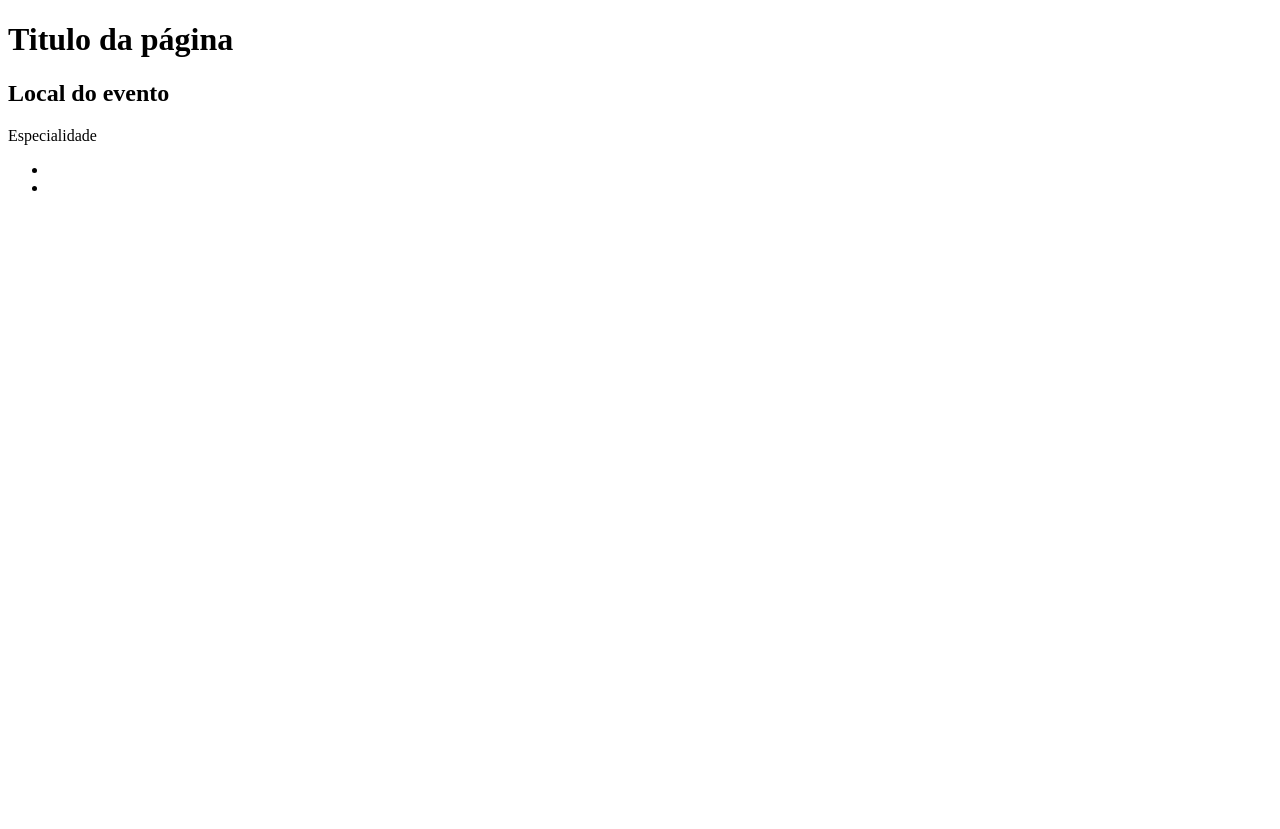
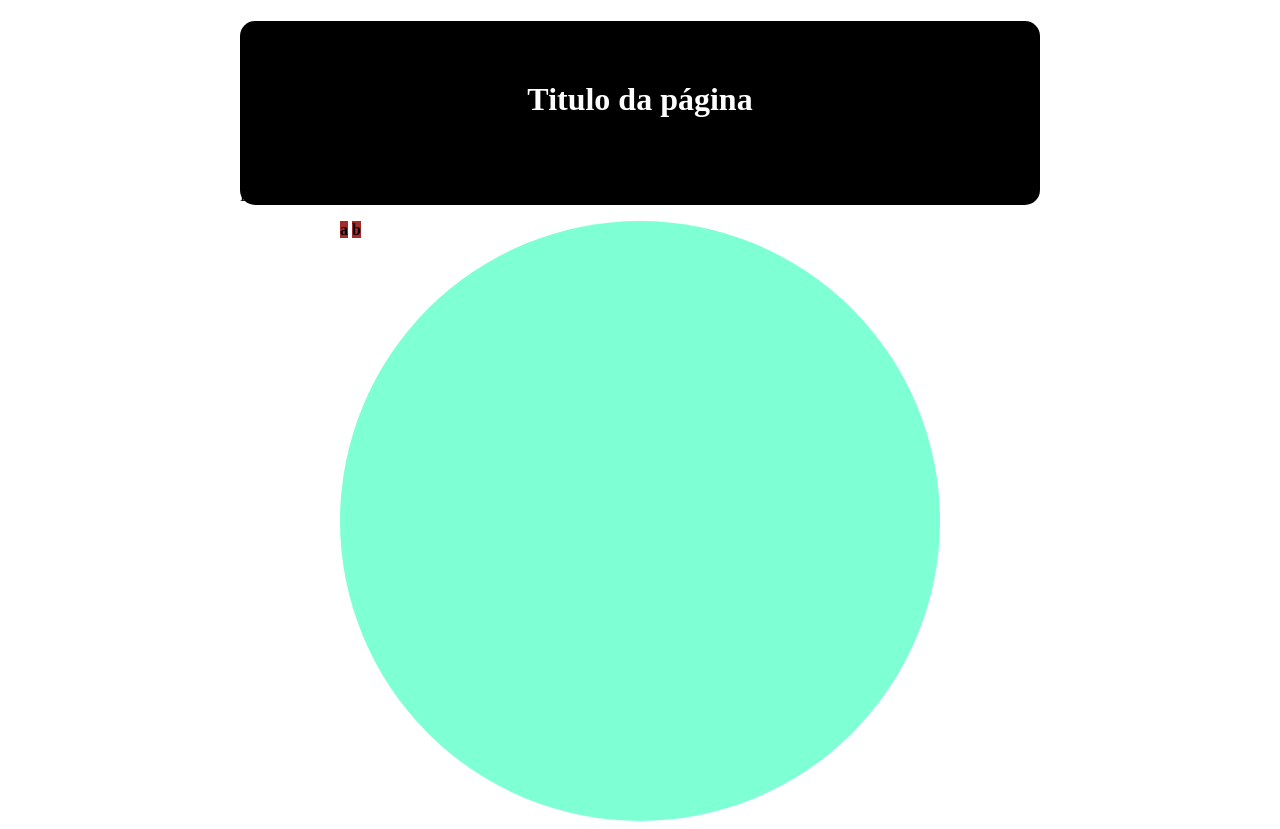
Before and after one commit to ProgCaetano/Caixas-, a plain HTML site: page index.html in a window 1280 px wide. Before the commit the page ends 800 px from the top, so only its background shows below. Drawn offline with Linux system fonts and the light colour scheme.

Commit message:
tentando por quadrados

```diff
--- a/index.html
+++ b/index.html
@@ -15,10 +15,8 @@
     </header>
 
     <main>
-        <ul>
-            <li></li>
-            <li></li>
-        </ul>
+        <strong class="a">a</strong>
+        <strong class="b">b</strong>
     </main>
 
 
--- a/style.css
+++ b/style.css
@@ -1 +1,35 @@
 @charset "utf-8";
+
+header{
+    background-color: black;
+    border-radius: 15px ;
+    width: 800px;
+    margin: auto;
+
+}
+
+h1{
+    color: white;
+    text-align: center;
+    padding-top: 60px;
+
+}
+
+main{
+    background-color: aquamarine;
+    width: 600px;
+    height: 600px;
+    margin: auto;
+    border-radius: 50%;
+
+}
+
+strong{
+    width: 900px;
+    height: 900px;
+}
+
+.a, .b{
+    background-color: brown;
+
+}
```
